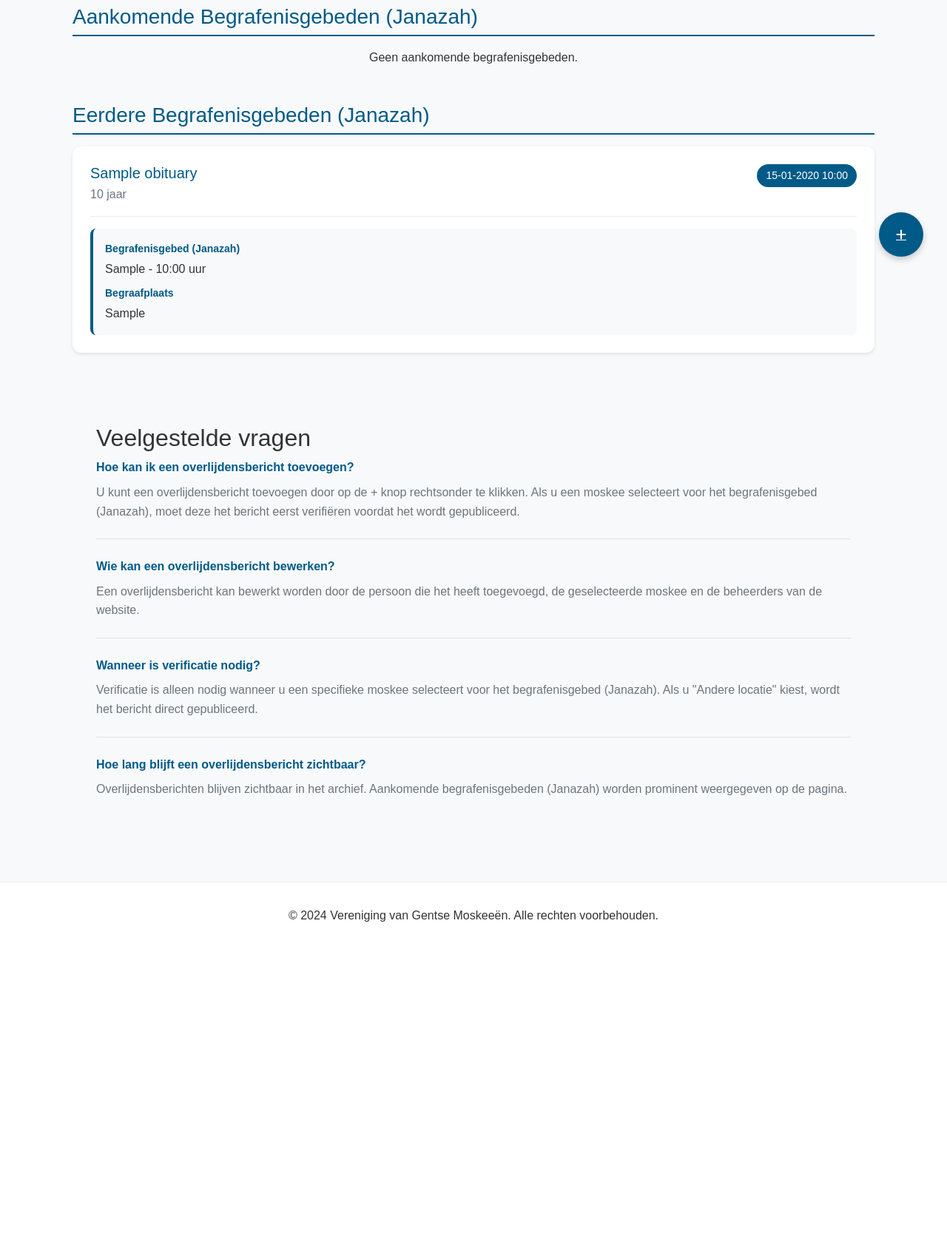
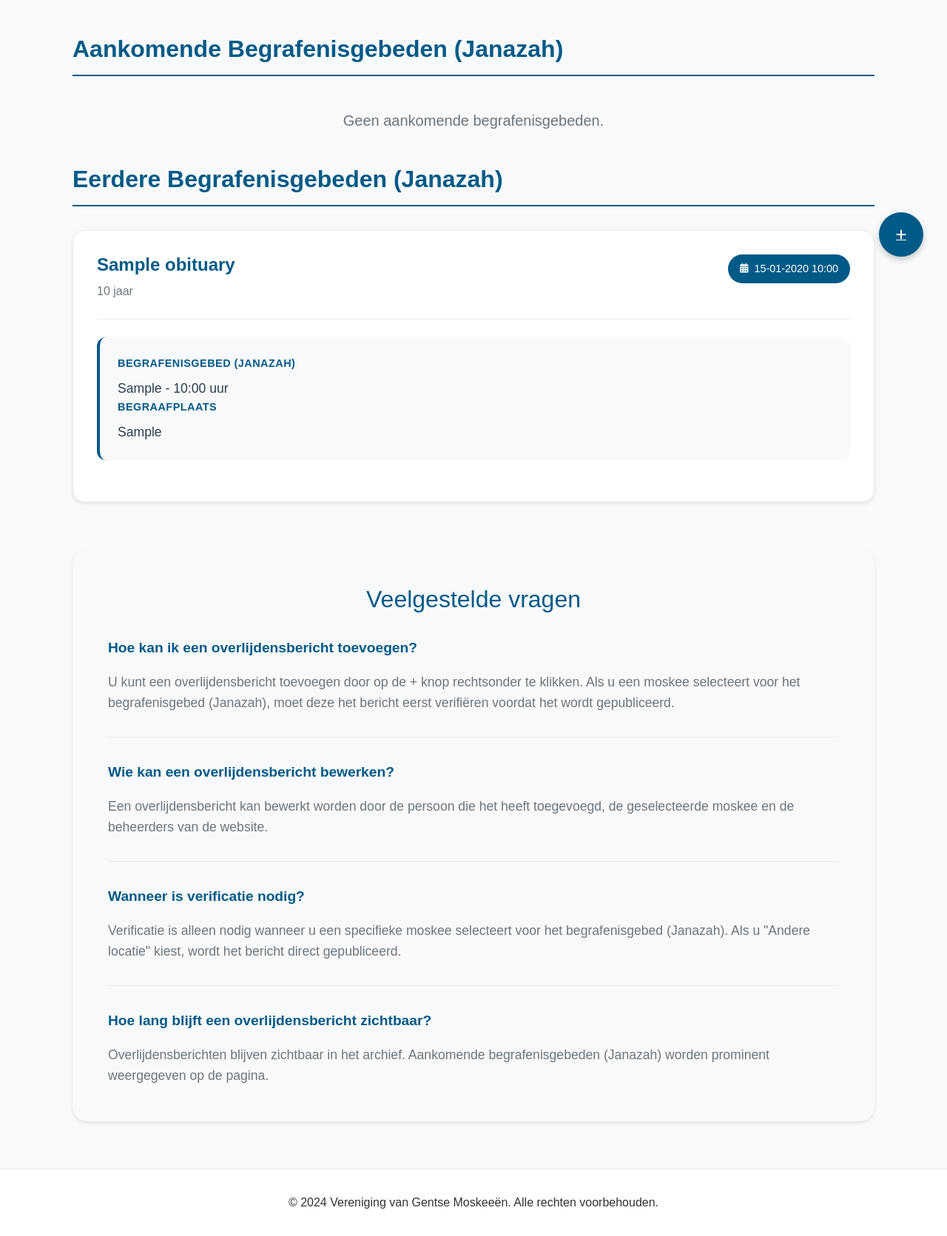
Before and after one commit to MAEMO1/VgmWebsite, a Flask app: page /obituaries/ in a window 1280 px wide. Shown: the part 421-2092 px from the top of the page at 74% size. Before the commit the page ends 1667 px from the top, so only its background shows below. Run offline with Flask 3, Linux system fonts and the light colour scheme; tables that the repository leaves empty hold one stand-in row (values such as "Sample post").

Commit message:
Agent query: Kunt u controleren of de overlijdensberichten pagina nu een professionelere uitstraling heeft met: 1. Een groene hero sectie in dezelfde stijl als de Steun VGM pagina 2. Mooiere kaarten met hover effecten 3. Duidelijke typografie en spacing 4. Een professionele FAQ sectie?
Enhance obituaries page design: Improved styling and layout for a more professional and visually appealing experience.

Screenshot: https://storage.googleapis.com/screenshot-production-us-central1/21f56d41-2b92-400b-830a-8f16a7decae4/4fbde995-3d96-43ca-ade4-3096e1e6613e.jpg

```diff
--- a/templates/obituaries/index.html
+++ b/templates/obituaries/index.html
@@ -13,18 +13,20 @@
     --text-secondary: #6C757D;
     --border-color: #E9ECEF;
     --primary-gradient: linear-gradient(135deg, var(--primary-color) 0%, #004a70 100%);
+    --card-shadow: 0 2px 4px rgba(0,0,0,0.1);
+    --hover-shadow: 0 4px 8px rgba(0,0,0,0.15);
 }
 
 @import url('https://fonts.googleapis.com/css2?family=Amiri:ital@0;1&display=swap');
 
 .hero-section {
-    background: var(--primary-gradient);
+    background: #41B7AC;
     color: white;
-    padding: 3rem 0;
+    padding: 4rem 0;
     text-align: center;
     position: relative;
     overflow: hidden;
-    margin-bottom: 2rem;
+    margin-bottom: 3rem;
 }
 
 .hero-section::before {
@@ -41,100 +43,134 @@
 .hero-container {
     position: relative;
     z-index: 1;
+    max-width: 800px;
+    margin: 0 auto;
 }
 
 .hero-title {
-    font-size: 2.5rem;
+    font-size: 3rem;
     font-weight: 600;
-    margin-bottom: 1.5rem;
+    margin-bottom: 2rem;
     color: white;
 }
 
 .quran-verse {
     font-family: 'Amiri', serif;
-    font-size: 1.5rem;
-    margin: 1.5rem 0;
+    font-size: 2rem;
+    margin: 2rem 0;
     font-style: italic;
-    color: rgba(255, 255, 255, 0.9);
+    color: rgba(255, 255, 255, 0.95);
+    line-height: 1.6;
 }
 
 .verse-reference {
-    font-size: 1rem;
-    color: rgba(255, 255, 255, 0.8);
+    font-size: 1.1rem;
+    color: rgba(255, 255, 255, 0.9);
+    font-weight: 500;
 }
 
 .obituaries-container {
     max-width: 1200px;
-    margin: 2rem auto;
-    padding: 1rem;
+    margin: 0 auto;
+    padding: 0 1rem;
 }
 
 .section-header {
     color: var(--primary-color);
-    margin: 2rem 0 1rem;
-    padding-bottom: 0.5rem;
+    margin: 3rem 0 2rem;
+    padding-bottom: 1rem;
     border-bottom: 2px solid var(--primary-color);
-    font-size: 1.75rem;
+    font-size: 2rem;
+    font-weight: 600;
 }
 
 .obituary-card {
     background: white;
-    border-radius: 12px;
-    box-shadow: 0 2px 4px rgba(0,0,0,0.1);
-    margin-bottom: 1.5rem;
-    padding: 1.5rem;
+    border-radius: 16px;
+    box-shadow: var(--card-shadow);
+    margin-bottom: 2rem;
+    padding: 2rem;
     transition: all 0.3s ease;
+    border: 1px solid var(--border-color);
+}
+
+.obituary-card:hover {
+    transform: translateY(-2px);
+    box-shadow: var(--hover-shadow);
 }
 
 .obituary-header {
     display: flex;
     justify-content: space-between;
     align-items: flex-start;
-    margin-bottom: 1rem;
-    border-bottom: 1px solid #e9ecef;
-    padding-bottom: 1rem;
+    margin-bottom: 1.5rem;
+    padding-bottom: 1.5rem;
+    border-bottom: 1px solid var(--border-color);
 }
 
 .obituary-title {
-    color: #005A87;
+    color: var(--primary-color);
     margin: 0;
-    font-size: 1.25rem;
+    font-size: 1.5rem;
+    font-weight: 600;
 }
 
 .date-badge {
-    background: #005A87;
+    background: var(--primary-color);
     color: white;
-    padding: 0.25rem 0.75rem;
+    padding: 0.5rem 1rem;
     border-radius: 100px;
-    font-size: 0.875rem;
+    font-size: 0.9rem;
+    font-weight: 500;
+    display: inline-flex;
+    align-items: center;
+    gap: 0.5rem;
+}
+
+.date-badge i {
+    font-size: 0.8rem;
 }
 
 .prayer-info {
-    background: #f8f9fa;
-    padding: 1rem;
-    border-radius: 8px;
-    margin-top: 1rem;
-    border-left: 4px solid #005A87;
+    background: var(--background-light);
+    padding: 1.5rem;
+    border-radius: 12px;
+    margin: 1.5rem 0;
+    border-left: 4px solid var(--primary-color);
 }
 
-.prayer-info .detail-label {
-    color: #005A87;
+.detail-label {
+    color: var(--primary-color);
     font-weight: 600;
-    font-size: 0.875rem;
-    margin-bottom: 0.25rem;
+    font-size: 0.9rem;
+    margin-bottom: 0.5rem;
+    text-transform: uppercase;
+    letter-spacing: 0.5px;
+}
+
+.detail-value {
+    color: var(--text-primary);
+    font-size: 1.1rem;
+    margin-bottom: 1rem;
+}
+
+.detail-value:last-child {
+    margin-bottom: 0;
 }
 
 .actions {
-    margin-top: 1rem;
-    padding-top: 1rem;
-    border-top: 1px solid #e9ecef;
+    margin-top: 1.5rem;
+    padding-top: 1.5rem;
+    border-top: 1px solid var(--border-color);
+    display: flex;
+    gap: 1rem;
 }
 
 .add-btn {
     position: fixed;
     bottom: 2rem;
     right: 2rem;
-    background: #005A87;
+    background: var(--primary-color);
     color: white;
     width: 60px;
     height: 60px;
@@ -144,6 +180,7 @@
     justify-content: center;
     box-shadow: 0 4px 8px rgba(0,0,0,0.2);
     transition: all 0.3s ease;
+    z-index: 1000;
 }
 
 .add-btn:hover {
@@ -154,16 +191,24 @@
 }
 
 .faq-section {
-    margin-top: 4rem;
-    background: #f8f9fa;
-    padding: 2rem;
-    border-radius: 12px;
+    margin: 4rem 0;
+    background: var(--background-light);
+    padding: 3rem;
+    border-radius: 20px;
+    box-shadow: var(--card-shadow);
+}
+
+.faq-section .section-title {
+    color: var(--primary-color);
+    font-size: 2rem;
+    margin-bottom: 2rem;
+    text-align: center;
 }
 
 .faq-item {
-    margin-bottom: 1.5rem;
-    padding-bottom: 1.5rem;
-    border-bottom: 1px solid #dee2e6;
+    margin-bottom: 2rem;
+    padding-bottom: 2rem;
+    border-bottom: 1px solid var(--border-color);
 }
 
 .faq-item:last-child {
@@ -174,26 +219,54 @@
 
 .faq-question {
     font-weight: 600;
-    color: #005A87;
-    margin-bottom: 0.5rem;
+    color: var(--primary-color);
+    margin-bottom: 1rem;
+    font-size: 1.2rem;
 }
 
 .faq-answer {
-    color: #6c757d;
+    color: var(--text-secondary);
+    line-height: 1.6;
+    font-size: 1.1rem;
 }
 
 .pagination {
-    margin: 2rem 0;
+    margin: 3rem 0;
 }
 
 .page-link {
-    color: #005A87;
-    border-color: #005A87;
+    color: var(--primary-color);
+    border-color: var(--primary-color);
+    padding: 0.75rem 1.25rem;
+    font-weight: 500;
 }
 
 .page-item.active .page-link {
-    background-color: #005A87;
-    border-color: #005A87;
+    background-color: var(--primary-color);
+    border-color: var(--primary-color);
+}
+
+@media (max-width: 768px) {
+    .hero-title {
+        font-size: 2.5rem;
+    }
+
+    .quran-verse {
+        font-size: 1.5rem;
+    }
+
+    .obituary-header {
+        flex-direction: column;
+        gap: 1rem;
+    }
+
+    .date-badge {
+        align-self: flex-start;
+    }
+
+    .actions {
+        flex-wrap: wrap;
+    }
 }
 </style>
 {% endblock %}
@@ -201,7 +274,7 @@
 {% block content %}
 <!-- Hero Section -->
 <div class="hero-section">
-    <div class="hero-container container">
+    <div class="hero-container">
         <h1 class="hero-title">{{ _('Overlijdensberichten') }}</h1>
         <div class="quran-verse">{{ _('Wij behoren tot Allah en tot Hem keren wij terug') }}</div>
         <div class="verse-reference">{{ _('Koran 2:156') }}</div>
@@ -217,12 +290,13 @@
             <div>
                 <h2 class="obituary-title">{{ obituary.name }}</h2>
                 {% if obituary.age %}
-                <div class="text-muted mt-1">
+                <div class="text-muted mt-2">
                     {{ obituary.age }} {{ _('jaar') }}
                 </div>
                 {% endif %}
             </div>
             <span class="date-badge">
+                <i class="fas fa-calendar-alt"></i>
                 {% if obituary.prayer_time %}
                     {{ obituary.prayer_time.strftime('%d-%m-%Y %H:%M') }}
                 {% elif obituary.prayer_after and obituary.prayer_date %}
@@ -259,7 +333,7 @@
             </div>
 
             {% if obituary.burial_location %}
-            <div class="detail-item mt-2">
+            <div class="detail-item">
                 <div class="detail-label">{{ _('Begraafplaats') }}</div>
                 <div class="detail-value">{{ obituary.burial_location }}</div>
             </div>
@@ -270,22 +344,22 @@
         <div class="actions">
             {% if not obituary.is_approved and current_user.id == obituary.mosque_id %}
             <form action="{{ url_for('obituaries.verify_obituary', obituary_id=obituary.id) }}" method="POST" class="d-inline">
-                <button type="submit" class="btn btn-success btn-sm">
-                    <i class="fas fa-check me-1"></i>{{ _('Verifiëren') }}
+                <button type="submit" class="btn btn-success">
+                    <i class="fas fa-check me-2"></i>{{ _('Verifiëren') }}
                 </button>
             </form>
             {% endif %}
 
-            <a href="{{ url_for('obituaries.edit_obituary', obituary_id=obituary.id) }}" class="btn btn-primary btn-sm">
-                <i class="fas fa-edit me-1"></i>{{ _('Bewerken') }}
+            <a href="{{ url_for('obituaries.edit_obituary', obituary_id=obituary.id) }}" class="btn btn-primary">
+                <i class="fas fa-edit me-2"></i>{{ _('Bewerken') }}
             </a>
 
             {% if current_user.is_admin %}
             <form action="{{ url_for('obituaries.delete_obituary', obituary_id=obituary.id) }}" method="POST"
                   onsubmit="return confirm('{{ _('Weet u zeker dat u dit overlijdensbericht wilt verwijderen?') }}');"
                   class="d-inline">
-                <button type="submit" class="btn btn-danger btn-sm">
-                    <i class="fas fa-trash me-1"></i>{{ _('Verwijderen') }}
+                <button type="submit" class="btn btn-danger">
+                    <i class="fas fa-trash me-2"></i>{{ _('Verwijderen') }}
                 </button>
             </form>
             {% endif %}
@@ -293,23 +367,24 @@
         {% endif %}
     </div>
     {% else %}
-    <p class="text-center">{{ _('Geen aankomende begrafenisgebeden.') }}</p>
+    <p class="text-center h5 text-muted my-5">{{ _('Geen aankomende begrafenisgebeden.') }}</p>
     {% endfor %}
 
     <!-- Eerdere Begrafenisgebeden -->
-    <h2 class="section-header mt-5">{{ _('Eerdere Begrafenisgebeden (Janazah)') }}</h2>
+    <h2 class="section-header">{{ _('Eerdere Begrafenisgebeden (Janazah)') }}</h2>
     {% for obituary in earlier_obituaries %}
     <div class="obituary-card">
         <div class="obituary-header">
             <div>
                 <h2 class="obituary-title">{{ obituary.name }}</h2>
                 {% if obituary.age %}
-                <div class="text-muted mt-1">
+                <div class="text-muted mt-2">
                     {{ obituary.age }} {{ _('jaar') }}
                 </div>
                 {% endif %}
             </div>
             <span class="date-badge">
+                <i class="fas fa-calendar-alt"></i>
                 {% if obituary.prayer_time %}
                     {{ obituary.prayer_time.strftime('%d-%m-%Y %H:%M') }}
                 {% elif obituary.prayer_after and obituary.prayer_date %}
@@ -346,7 +421,7 @@
             </div>
 
             {% if obituary.burial_location %}
-            <div class="detail-item mt-2">
+            <div class="detail-item">
                 <div class="detail-label">{{ _('Begraafplaats') }}</div>
                 <div class="detail-value">{{ obituary.burial_location }}</div>
             </div>
@@ -355,16 +430,16 @@
 
         {% if current_user.is_authenticated and (current_user.is_admin or current_user.id == obituary.mosque_id or current_user.id == obituary.submitter_id) %}
         <div class="actions">
-            <a href="{{ url_for('obituaries.edit_obituary', obituary_id=obituary.id) }}" class="btn btn-primary btn-sm">
-                <i class="fas fa-edit me-1"></i>{{ _('Bewerken') }}
+            <a href="{{ url_for('obituaries.edit_obituary', obituary_id=obituary.id) }}" class="btn btn-primary">
+                <i class="fas fa-edit me-2"></i>{{ _('Bewerken') }}
             </a>
 
             {% if current_user.is_admin %}
             <form action="{{ url_for('obituaries.delete_obituary', obituary_id=obituary.id) }}" method="POST"
                   onsubmit="return confirm('{{ _('Weet u zeker dat u dit overlijdensbericht wilt verwijderen?') }}');"
                   class="d-inline">
-                <button type="submit" class="btn btn-danger btn-sm">
-                    <i class="fas fa-trash me-1"></i>{{ _('Verwijderen') }}
+                <button type="submit" class="btn btn-danger">
+                    <i class="fas fa-trash me-2"></i>{{ _('Verwijderen') }}
                 </button>
             </form>
             {% endif %}
@@ -372,7 +447,7 @@
         {% endif %}
     </div>
     {% else %}
-    <p class="text-center">{{ _('Geen eerdere begrafenisgebeden gevonden.') }}</p>
+    <p class="text-center h5 text-muted my-5">{{ _('Geen eerdere begrafenisgebeden gevonden.') }}</p>
     {% endfor %}
 
     {% if total_pages > 1 %}
```
